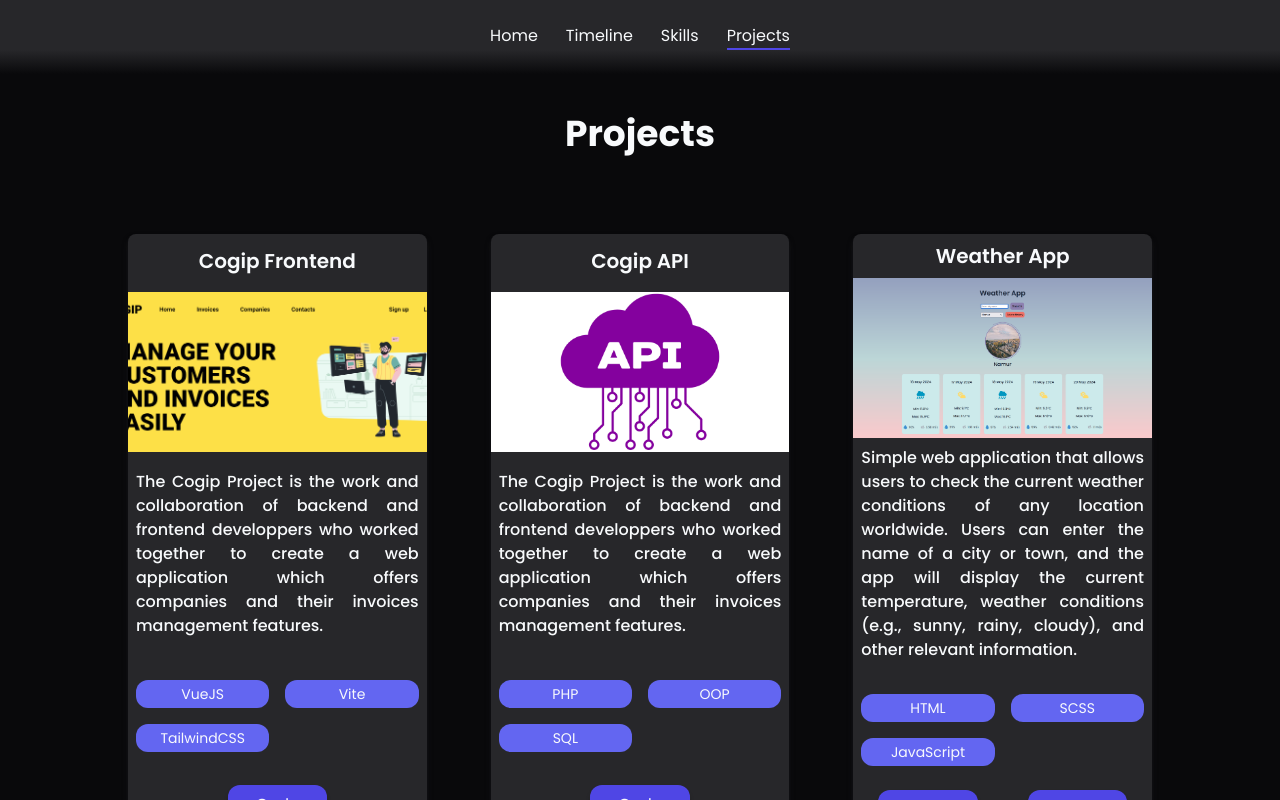
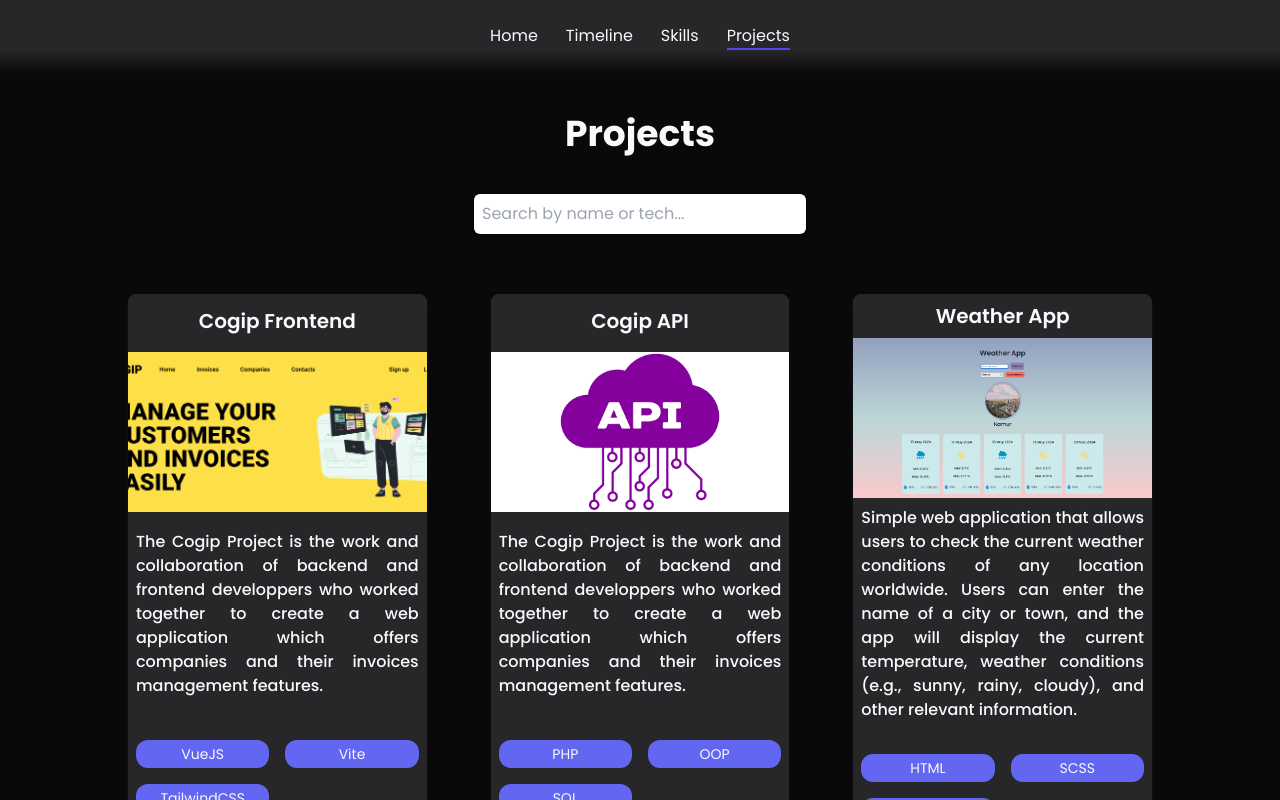
Before and after one commit to Justine-Frigo/Portfolio, a Vue app: page /projects in a window 1280 px wide. Shown: the top 800 px of the page. Built offline with nearby package versions, Linux system fonts and the light colour scheme; what vue-writer would draw is missing.

Commit message:
search bar done

```diff
--- a/src/components/ProjectsComponent.vue
+++ b/src/components/ProjectsComponent.vue
@@ -1,55 +1,75 @@
 <template>
     <section class="flex-1 flex flex-col items-center w-4/5 m-auto">
       <h2 class="text-center text-4xl font-bold text-slate-50 mt-10 mb-10">Projects</h2>
+      <SearchBar @update-search="updateSearchQuery" />
       <article
         class="w-full h-full mx-auto justify-center sm:grid sm:grid-cols-2 lg:grid-cols-3 gap-16 flex flex-col text-center mt-10 mb-10">
         <div
-            class="shadow-md shadow-zinc-900 rounded-lg w-full mx-auto bg-zinc-800 h-full flex flex-col justify-around" v-for="(project, index) in projects" :key="index">
+          class="shadow-md shadow-zinc-900 rounded-lg w-full mx-auto bg-zinc-800 h-full flex flex-col justify-around"
+          v-for="(project, index) in filteredProjects" :key="index">
           <h3 class="text-slate-50 text-xl font-semibold py-2">{{ project.name }}</h3>
-            <img :src="project.img" class="w-full h-40 object-cover" >
+          <img :src="project.img" class="w-full h-40 object-cover">
           <p class="text-slate-50 font-medium py-2 px-2 text-justify">{{ project.short_description }}</p>
           <div class="grid grid-cols-2 mt-4">
-                <div v-for="(techno, techIndex) in project.technos" :key="techIndex" class="text-sm m-2 bg-indigo-500 py-1 min-w-1/2 rounded-xl text-slate-50">{{ techno }}</div>
-
+            <div v-for="(techno, techIndex) in project.technos" :key="techIndex"
+              class="text-sm m-2 bg-indigo-500 py-1 min-w-1/2 rounded-xl text-slate-50">{{ techno }}</div>
           </div>
           <div class="flex flex-row justify-around">
             <a class="bg-indigo-600 p-2 my-4 w-1/3 rounded-xl hover:scale-110 transition-transform duration-300 shadow-md text-slate-50"
               :href="project.code" target="_blank">Code</a>
-                    <a v-if="project.demo" class="bg-indigo-600 p-2 my-4 w-1/3 rounded-xl hover:scale-110 transition-transform duration-300 shadow-md text-slate-50"
+            <a v-if="project.demo"
+              class="bg-indigo-600 p-2 my-4 w-1/3 rounded-xl hover:scale-110 transition-transform duration-300 shadow-md text-slate-50"
               :href="project.demo" target="_blank">Demo</a>
           </div>
         </div>
       </article>
     </section>
-
   </template>
 
   <script>
+  import axios from 'axios';
+  import SearchBar from './SearchBar.vue';
 
-import axios from 'axios';
   export default {
     name: 'ProjectsComponent.vue',
+    components: {
+      SearchBar,
+    },
     data() {
       return {
-            projects: null,
+        projects: [],
+        searchQuery: '',
+      };
+    },
+    computed: {
+      filteredProjects() {
+        if (!this.searchQuery) {
+          return this.projects;
         }
+        const query = this.searchQuery.toLowerCase();
+        return this.projects.filter(project =>
+          project.name.toLowerCase().includes(query) ||
+          project.technos.some(tech => tech.toLowerCase().includes(query))
+        );
       },
-    computed: {},
+    },
     async mounted() {
-        this.projects = await this.getProjects()
+      this.projects = await this.getProjects();
     },
     methods: {
       async getProjects() {
         try {
           const response = await axios.get("../../mock/projects.json");
-                return response.data
+          return response.data;
         } catch (error) {
-                console.error(error)
+          console.error(error);
         }
-        }
-    }
-}
+      },
+      updateSearchQuery(query) {
+        this.searchQuery = query;
+      },
+    },
+  };
   </script>
 
-
   <style scoped></style>
--- /dev/null
+++ b/src/components/SearchBar.vue
@@ -0,0 +1,33 @@
+<template>
+    <div class="search-bar">
+      <input
+        type="text"
+        v-model="searchQuery"
+        @input="onInput"
+        placeholder="Search by name or tech..."
+        class="w-full p-2 rounded-md shadow-md text-zinc-800"
+      />
+    </div>
+  </template>
+
+  <script>
+  export default {
+    name: 'SearchBar',
+    data() {
+      return {
+        searchQuery: '',
+      };
+    },
+    methods: {
+      onInput() {
+        this.$emit('update-search', this.searchQuery);
+      }
+    }
+  };
+  </script>
+
+  <style scoped>
+  .search-bar {
+    margin-bottom: 20px;
+  }
+  </style>
```
Lines whose indentation alone changed are shown as unchanged.
